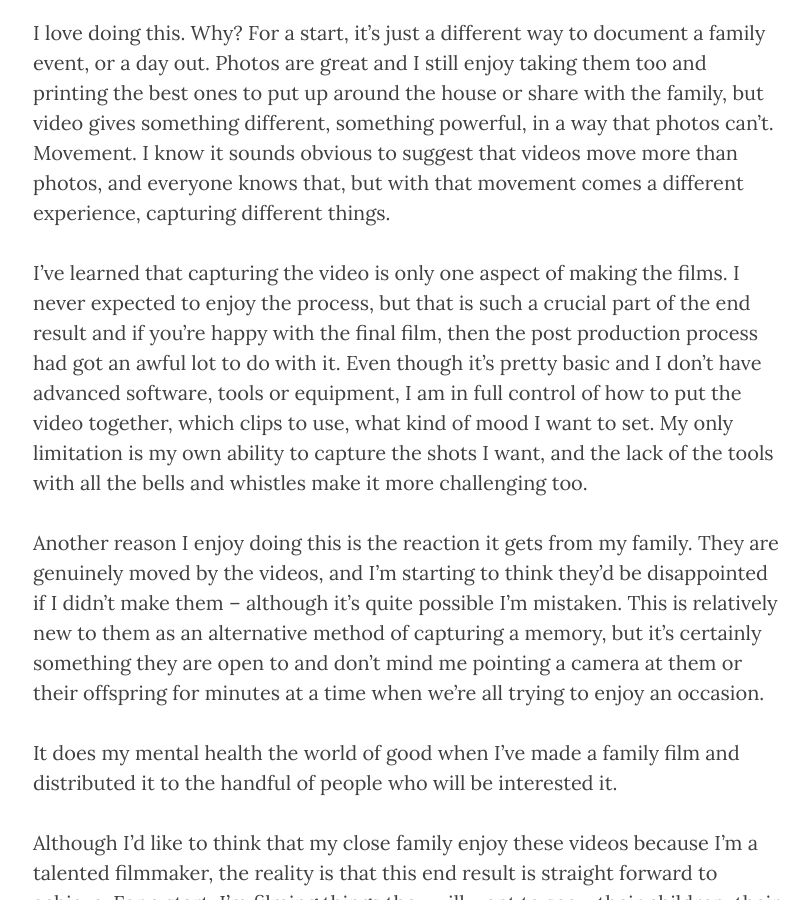
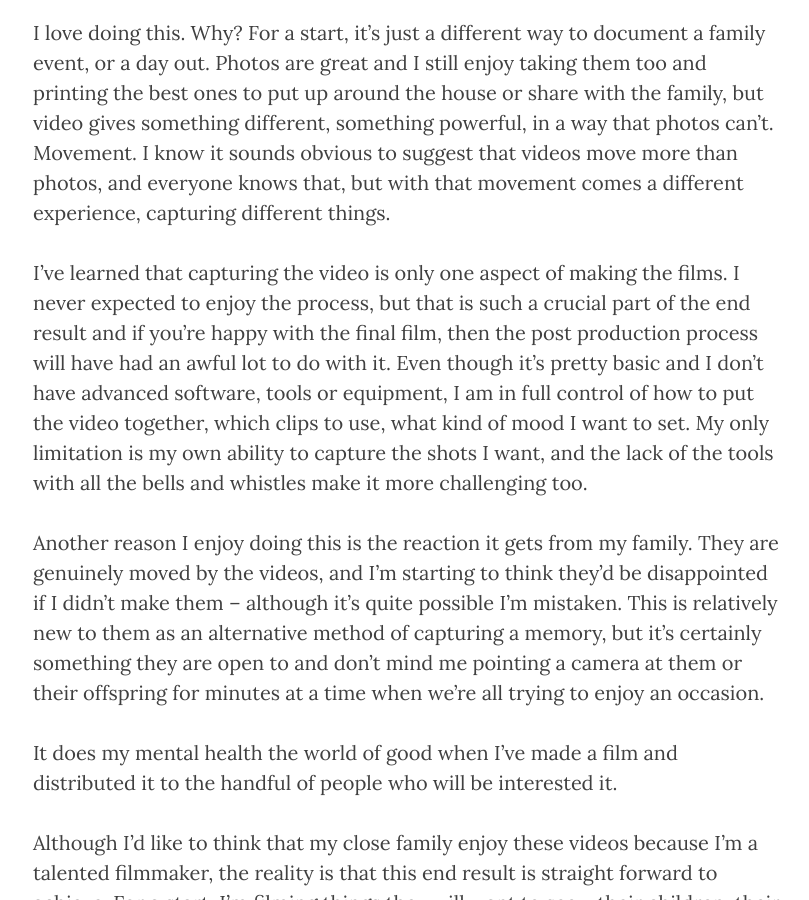
Before and after one commit to dawsneyland/formerdland, a Jekyll site: the page built from _posts/2016-02-19-why-i-like-to-make-family-videos.md, in a window 1280 px wide and 900 px high, scrolled down 931 px. Shown: the whole window, without its empty margins (232-1041 px from the left). Built offline with Jekyll 4.4.1, drawn with Linux system fonts in a browser that asks for light colours; nearby versions of some CDN libraries; some of the changed text lies outside the part shown.

Commit message:
Update 2016-02-19-why-i-like-to-make-family-videos.md

```diff
--- a/_posts/2016-02-19-why-i-like-to-make-family-videos.md
+++ b/_posts/2016-02-19-why-i-like-to-make-family-videos.md
@@ -10,11 +10,11 @@ Last week I was away for a long weekend with my family, and as has become the no
 
 I love doing this. Why? For a start, it’s just a different way to document a family event, or a day out. Photos are great and I still enjoy taking them too and printing the best ones to put up around the house or share with the family, but video gives something different, something powerful, in a way that photos can’t. Movement. I know it sounds obvious to suggest that videos move more than photos, and everyone knows that, but with that movement comes a different experience, capturing different things.
 
-I've learned that capturing the video is only one aspect of making the films. I never expected to enjoy the process, but that is such a crucial part of the end result and if you're happy with the final film, then the post production process had got an awful lot to do with it. Even though it’s pretty basic and I don’t have advanced software, tools or equipment, I am in full control of how to put the video together, which clips to use, what kind of mood I want to set. My only limitation is my own ability to capture the shots I want, and the lack of the tools with all the bells and whistles make it more challenging too.
+I've learned that capturing the video is only one aspect of making the films. I never expected to enjoy the process, but that is such a crucial part of the end result and if you're happy with the final film, then the post production process will have had an awful lot to do with it. Even though it’s pretty basic and I don’t have advanced software, tools or equipment, I am in full control of how to put the video together, which clips to use, what kind of mood I want to set. My only limitation is my own ability to capture the shots I want, and the lack of the tools with all the bells and whistles make it more challenging too.
 
 Another reason I enjoy doing this is the reaction it gets from my family. They are genuinely moved by the videos, and I’m starting to think they’d be disappointed if I didn’t make them – although it’s quite possible I’m mistaken. This is relatively new to them as an alternative method of capturing a memory, but it’s certainly something they are open to and don’t mind me pointing a camera at them or their offspring for minutes at a time when we’re all trying to enjoy an occasion.
 
-It does my mental health the world of good when I've made a family film and distributed it to the handful of people who will be interested it.
+It does my mental health the world of good when I've made a film and distributed it to the handful of people who will be interested it.
 
 Although I’d like to think that my close family enjoy these videos because I’m a talented filmmaker, the reality is that this end result is straight forward to achieve. For a start, I’m filming things they will want to see… their children, their Nephews and Nieces. I discard all the naff stuff and keep the good content. Also, I don’t have to provide any dialogue. I just chose a song to set the tone and let it play as the background track from start to finish, fitting all the clips in during that time. I'm basically shooting a music video. And lastly, the easiest thing for me is that I am always behind the camera so never have to be the subject which is just as well as I hate to see or hear myself in any media. I just have to try and take the time to capture a variety of footage with a camera that will pretty much do the job automatically as long as I point it in the right direction. Ok, maybe I’m being a little hard on myself, but you get the idea.
 
```
Also changed, not shown: other parts of _posts/2016-02-19-why-i-like-to-make-family-videos.md (+1 -1 lines).
